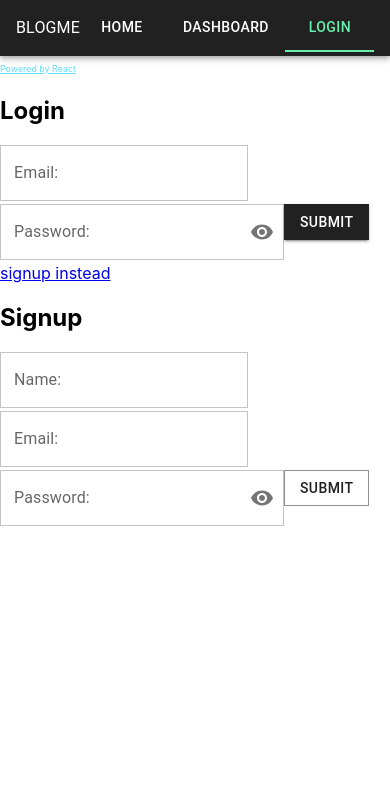
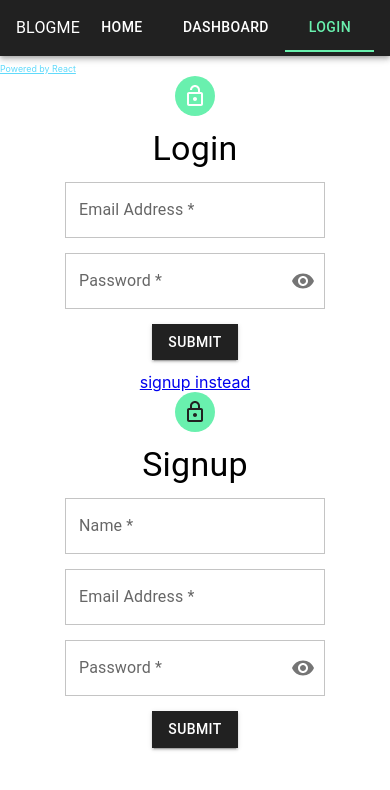
Before and after one commit to yogs0ddhoth/blogme-v2, a React (Create React App) app: page /login in a window 390 px wide. Shown: the top 790 px of the page. Built offline with nearby package versions, Linux system fonts and the light colour scheme.

Commit message:
components styled and responsive

```diff
--- a/src/components/login/index.tsx
+++ b/src/components/login/index.tsx
@@ -1,20 +1,27 @@
 import * as React from 'react';
 import { useForm, Controller } from "react-hook-form";
 
-import TextField from '@mui/material/TextField';
+import Avatar from '@mui/material/Avatar';
 import FormControl from '@mui/material/FormControl';
 import Button from '@mui/material/Button';
 import FormHelperText from '@mui/material/FormHelperText';
+import Grid from '@mui/material/Grid';
 import InputLabel from '@mui/material/InputLabel';
 import InputAdornment from '@mui/material/InputAdornment';
 import IconButton from '@mui/material/IconButton';
 import OutlinedInput from '@mui/material/OutlinedInput';
+import TextField from '@mui/material/TextField';
+import Typography from '@mui/material/Typography';
+
+import LockOpenOutlinedIcon from '@mui/icons-material/LockOpenOutlined';
 import Visibility from '@mui/icons-material/Visibility';
 import VisibilityOff from '@mui/icons-material/VisibilityOff';
 
 import { useLogin } from "../../api/mutations"
 import { authContext } from '../../utils/context/contexts';
 import { LOGIN } from '../../utils/context/actions';
+import theme from '../../utils/mui-theme';
+import { Container } from '@mui/material';
 
 export default function LoginForm() {
   const {state, dispatch} = React.useContext(authContext);
@@ -33,22 +40,25 @@ export default function LoginForm() {
   const handleMouseDownPassword = (event: React.MouseEvent<HTMLButtonElement>) => event.preventDefault();
 
   return (
-    <div className="col-md-6">
-      <h2>Login</h2>
-      <form
-        className=""
+    <div className='container flex flex-col gap-3 justify-center items-center'>
+      <Avatar className='bg-[#69f0ae]'>
+        <LockOpenOutlinedIcon/>
+      </Avatar>
+      <Typography variant='h4' className='text-center'>Login</Typography>
+
+      <form className='flex flex-col gap-3 w-full items-center'
         onSubmit={ handleSubmit(data => login.mutate(data)) }
       >
         <Controller
           name="email"
           control={control}
           render={ ({field}) => (
-            <FormControl className="email"
+            <FormControl className="email w-2/3 sm:w-1/2 lg:w-[40%] xl:w-1/3"
               error={errors.email?.message !== undefined}
             >
-              <InputLabel htmlFor="email">Email:</InputLabel>
+              <InputLabel htmlFor="email">Email Address *</InputLabel>
               <OutlinedInput {...field}
-                label="Email:" color="primary"
+                label="Email Address *" color="primary"
               />
               <FormHelperText>{errors.email?.message}</FormHelperText>
             </FormControl>
@@ -66,13 +76,13 @@ export default function LoginForm() {
           name="password"
           control={control}
           render={ ({field}) => (
-            <FormControl className="password"
+            <FormControl className="password w-2/3 sm:w-1/2 lg:w-[40%] xl:w-1/3"
               error={errors.password?.message !== undefined}
             >
-              <InputLabel htmlFor="password">Password:</InputLabel>
+              <InputLabel htmlFor="password">Password *</InputLabel>
               <OutlinedInput {...field}
                 color="primary"
-                label="Password:"
+                label="Password *"
                 type={showPassword ? 'text' : 'password'}
                 endAdornment={
                   <InputAdornment position="end">
--- a/src/components/signup/index.tsx
+++ b/src/components/signup/index.tsx
@@ -1,7 +1,7 @@
 import * as React from 'react';
 import { useForm, Controller } from "react-hook-form";
 
-import TextField from '@mui/material/TextField';
+import Avatar from '@mui/material/Avatar';
 import FormControl from '@mui/material/FormControl';
 import Button from '@mui/material/Button';
 import FormHelperText from '@mui/material/FormHelperText';
@@ -9,6 +9,10 @@ import InputLabel from '@mui/material/InputLabel';
 import OutlinedInput from '@mui/material/OutlinedInput';
 import InputAdornment from '@mui/material/InputAdornment';
 import IconButton from '@mui/material/IconButton';
+import TextField from '@mui/material/TextField';
+import Typography from '@mui/material/Typography';
+
+import LockOutlinedIcon from '@mui/icons-material/LockOutlined';
 import Visibility from '@mui/icons-material/Visibility';
 import VisibilityOff from '@mui/icons-material/VisibilityOff';
 
@@ -33,10 +37,13 @@ export default function SignupForm() {
   const handleMouseDownPassword = (event: React.MouseEvent<HTMLButtonElement>) => event.preventDefault();
 
   return (
-    <div className="col-md-6">
-      <h2>Signup</h2>
+    <div className='container flex flex-col gap-3 justify-center items-center'>
+      <Avatar className='bg-[#69f0ae]'>
+        <LockOutlinedIcon className='text-[#212121]'/>
+      </Avatar>
+      <Typography variant='h4' className='text-center'>Signup</Typography>
       <form
-        className=""
+        className="flex flex-col gap-3 w-full items-center"
         onSubmit={ handleSubmit(data => signup.mutate(data)) }
       >
 
@@ -44,12 +51,12 @@ export default function SignupForm() {
           name="name"
           control={control}
           render={ ({field}) => (
-            <FormControl className="name"
+            <FormControl className="name w-2/3 sm:w-1/2 lg:w-[40%] xl:w-1/3"
               error={errors.name?.message !== undefined}
             >
-              <InputLabel htmlFor="name">Name:</InputLabel>
+              <InputLabel htmlFor="name">Name *</InputLabel>
               <OutlinedInput {...field}
-                label="Name:" color="primary"
+                label="Name *" color="primary"
               />
               <FormHelperText>{errors.name?.message}</FormHelperText>
             </FormControl>
@@ -61,12 +68,12 @@ export default function SignupForm() {
           name="email"
           control={control}
           render={ ({field}) => (
-            <FormControl className="email"
+            <FormControl className="email w-2/3 sm:w-1/2 lg:w-[40%] xl:w-1/3"
               error={errors.email?.message !== undefined}
             >
-              <InputLabel htmlFor="email">Email:</InputLabel>
+              <InputLabel htmlFor="email">Email Address *</InputLabel>
               <OutlinedInput {...field}
-                label="Email:" color="primary"
+                label="Email Address *" color="primary"
               />
               <FormHelperText>{errors.email?.message}</FormHelperText>
             </FormControl>
@@ -84,13 +91,13 @@ export default function SignupForm() {
           name="password"
           control={control}
           render={ ({field}) => (
-            <FormControl className="password"
+            <FormControl className="password w-2/3 sm:w-1/2 lg:w-[40%] xl:w-1/3"
               error={errors.password?.message !== undefined}
             >
-              <InputLabel htmlFor="password">Password:</InputLabel>
+              <InputLabel htmlFor="password">Password *</InputLabel>
               <OutlinedInput {...field}
                 color="primary"
-                label="Password:"
+                label="Password *"
                 type={showPassword ? 'text' : 'password'}
                 endAdornment={
                   <InputAdornment position="end">
@@ -111,7 +118,7 @@ export default function SignupForm() {
           rules={ {required:'* This field is required'} }
         />
 
-        <Button type="submit" variant="outlined">
+        <Button type="submit" color="primary" variant="contained">
           Submit
         </Button>
       </form>
```
